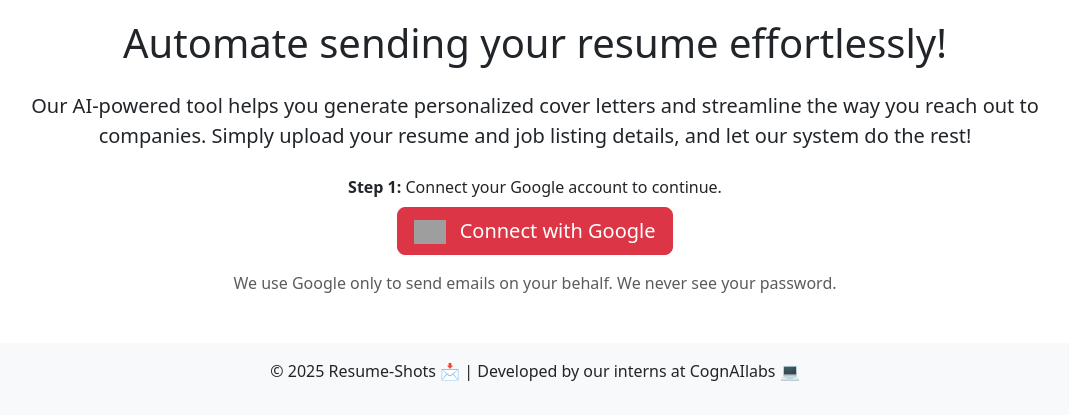
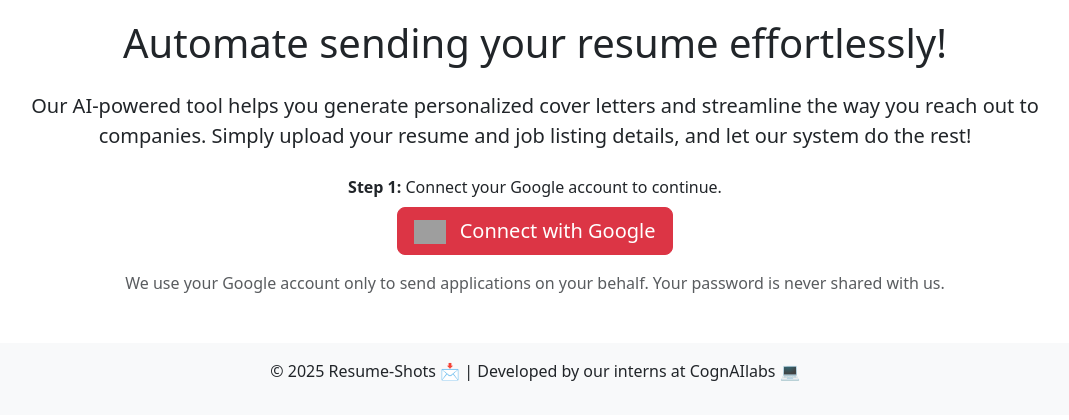
Before and after one commit to madiha1ahmed/resume-shots-final, a Flask app: page /home in a window 1280 px wide. Shown: the part 293-713 px from the top of the page, without its empty margins (105-1174 px from the left). Run offline with Flask 2, Linux system fonts and the light colour scheme; grey boxes are pictures that could not be loaded.

Commit message:
Update home.html

```diff
--- a/templates/home.html
+++ b/templates/home.html
@@ -26,26 +26,22 @@
         </p>
 
         {% if not google_connected %}
-            <!-- Show this BEFORE login -->
     <p class="mt-4 mb-2"><strong>Step 1:</strong> Connect your Google account to continue.</p>
     <a href="{{ url_for('google_auth') }}" class="btn btn-danger btn-lg">
         <img src="https://www.gstatic.com/firebasejs/ui/2.0.0/images/auth/google.svg"
              alt="Google logo" style="height: 24px; margin-right: 8px;">
         Connect with Google
     </a>
-
     <p class="text-muted mt-3">
-                We use Google only to send emails on your behalf. We never see your password.
+        We use your Google account only to send applications on your behalf. Your password is never shared with us.
     </p>
 {% else %}
-            <!-- Show this AFTER login -->
     <p class="mt-3 text-success">
         ✅ Google connected. You can now start using Resume-Shots.
     </p>
-            <a href="{{ url_for('upload_files') }}" class="btn btn-primary btn-lg">
-                Get Started 🚀
-            </a>
+    <a href="{{ url_for('upload_files') }}" class="btn btn-primary btn-lg">Get Started 🚀</a>
 {% endif %}
+
     </div>
 
     <footer class="text-center mt-5 py-3 bg-light">
```
Lines whose indentation alone changed are shown as unchanged.
